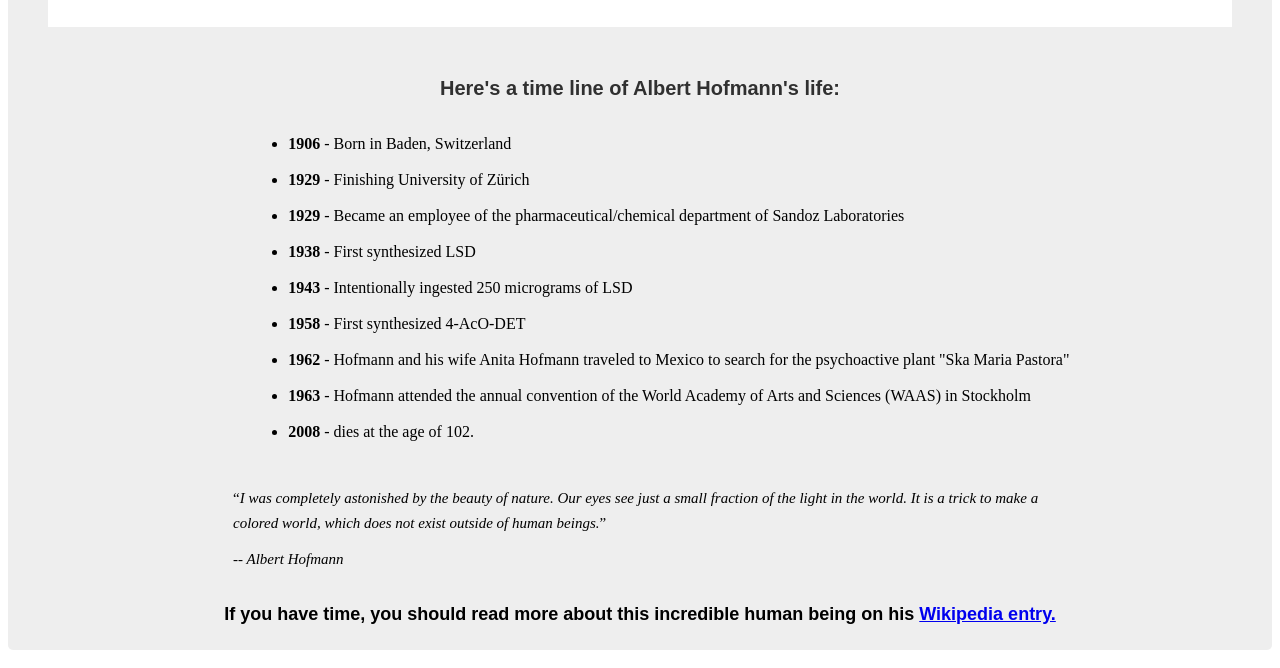
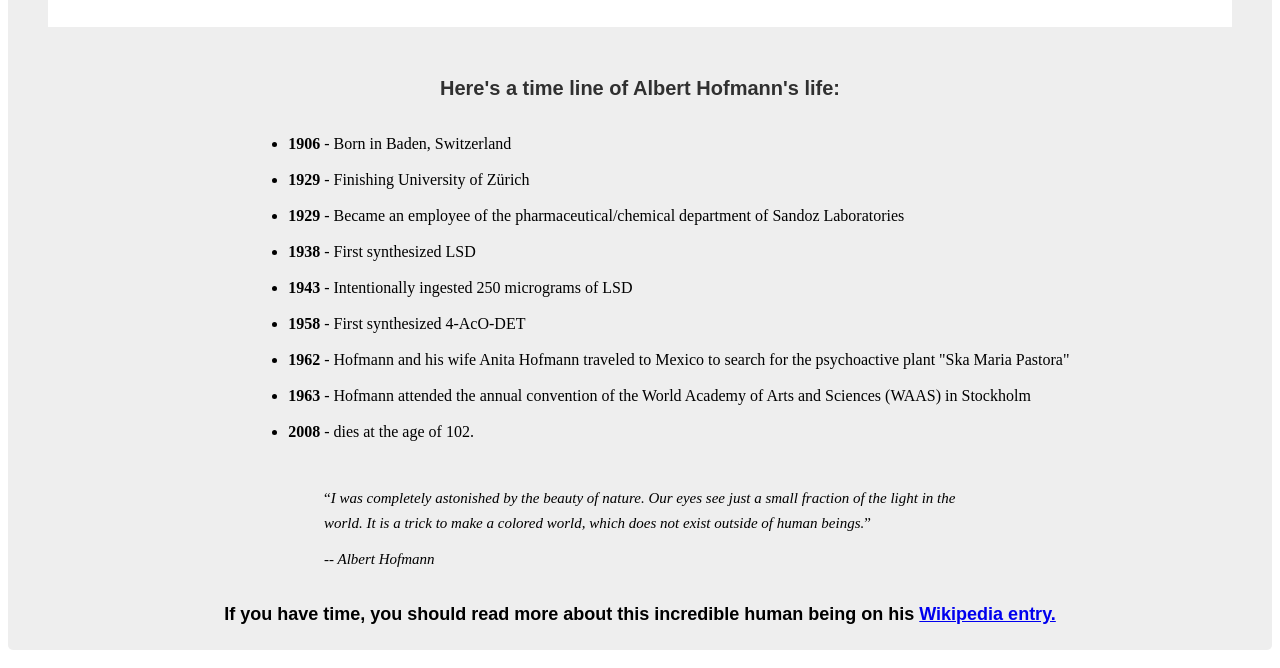
Before and after one commit to skiffter1337/hoffmann-tribute, a plain HTML site: page index.html in a window 1280 px wide. Shown: the part 591-1259 px from the top of the page. Drawn offline with Linux system fonts and the light colour scheme.

Commit message:
Изменил ширину изображения и отступы цитаты

```diff
--- a/style.css
+++ b/style.css
@@ -39,9 +39,10 @@ p {
 
 #image {
   display: block;
-  max-width: 100%;
+  max-width: 50%;
   height: auto;
-  margin: 0 auto;
+   margin-left: auto;
+  margin-right: auto;
 }
 
 #img-caption {
@@ -72,9 +73,10 @@ ul {
 q{
   display: block;
   font-size: 15px;
+  max-width: 50%;
   margin-top: 3em;
-  margin-right: 15em;
-  margin-left: 15em;
+  margin-left: auto;
+  margin-right: auto;
   line-height: 25px;
 }
 
@@ -82,8 +84,9 @@ cite {
   display: block;
   font-size: 15px;
   margin-top: 1em;
-  margin-right: 15em;
-  margin-left: 15em;
+  margin-left: auto;
+  margin-right: auto;
+  max-width: 50%;
 }
 
 .ending {
```
